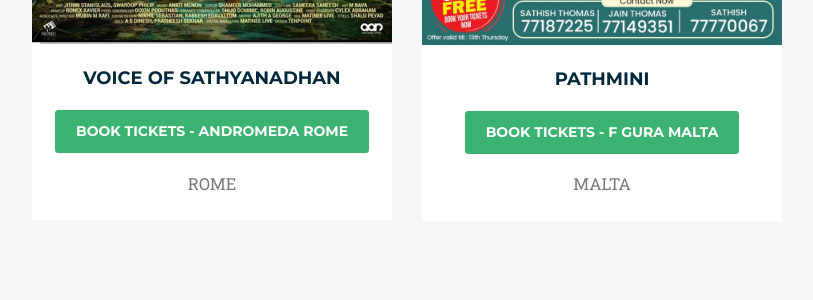
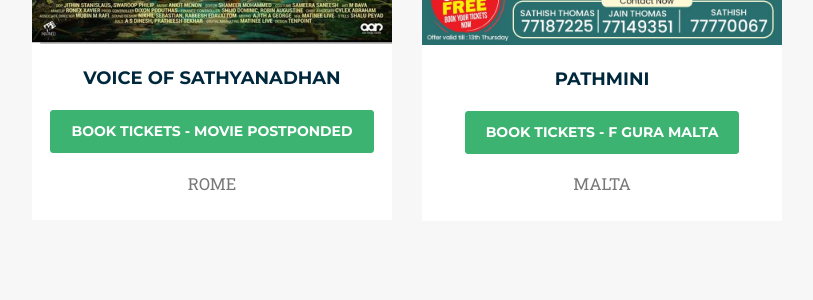
Before and after one commit to melvinchng/event-jekyll-theme, a Jekyll site: the page built from index.html, in a window 1280 px wide and 900 px high, scrolled down 1468 px. Shown: the part 138-438 px from the top of the window, without its empty margins (38-851 px from the left). Built offline with Jekyll 4.4.1, drawn with Linux system fonts in a browser that asks for light colours; some web fonts are replaced.

Commit message:
Update posters.yml

```diff
--- a/_data/twenty_17/posters.yml
+++ b/_data/twenty_17/posters.yml
@@ -5,9 +5,8 @@
   thumbnail: voice.jpg
   alt: Picture of TBD
   topic: Topic
-  description: ANDROMEDA ROME
-  link: https://bit.ly/VOSRome
-
+  description: MOVIE POSTPONDED
+  link:
 
 - title: PATHMINI
   name: Name-4
```
